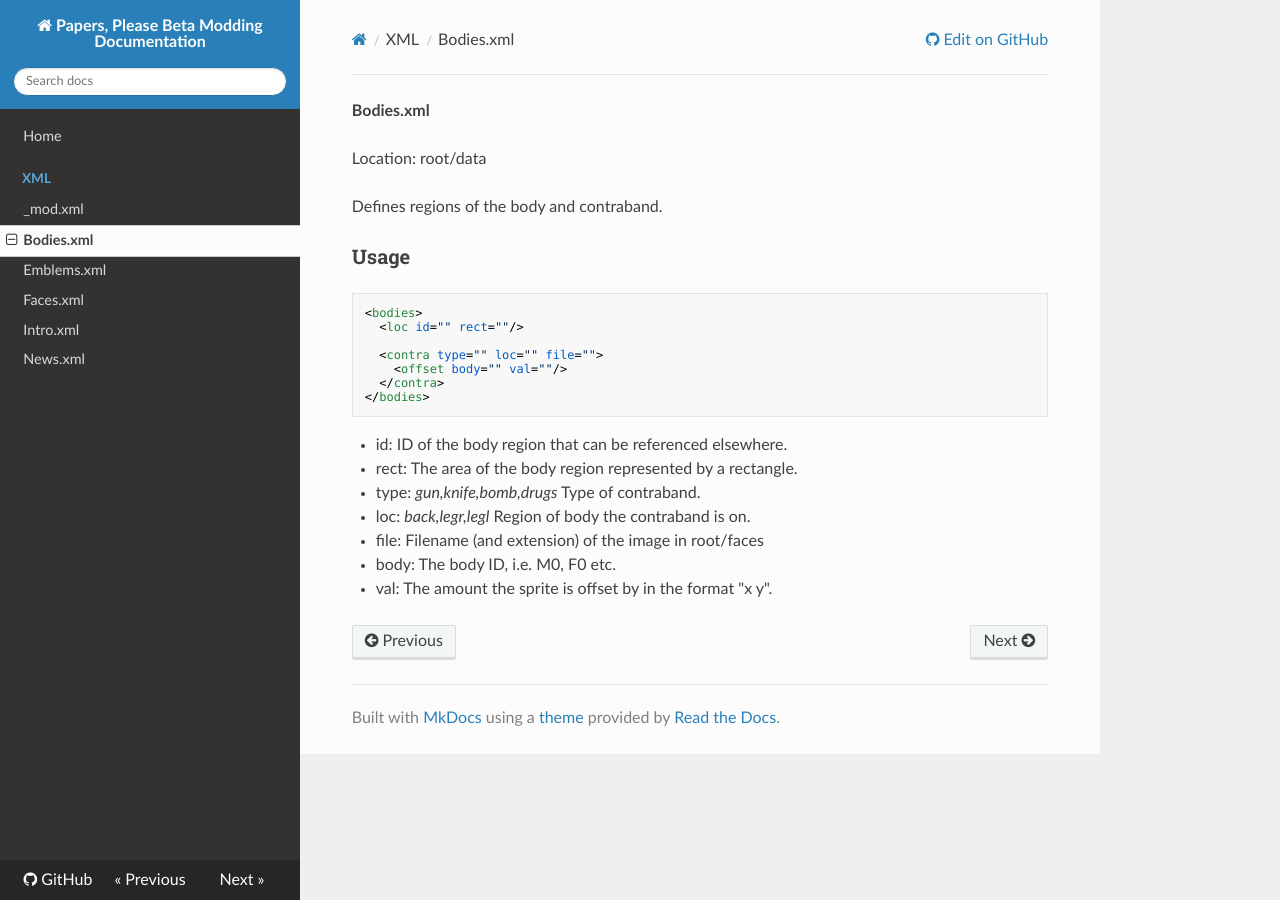
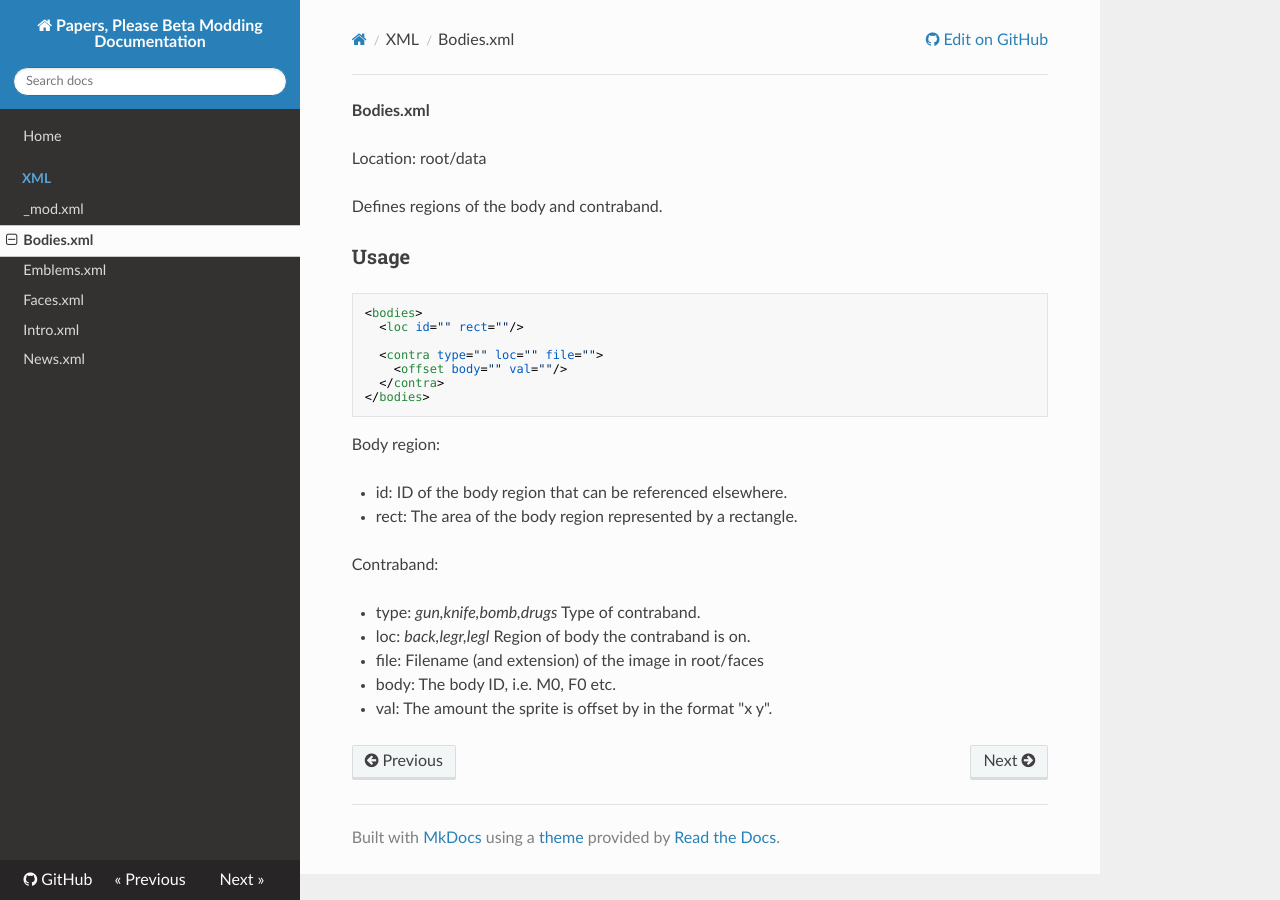
Before and after one commit to marinesciencedude/PapersPleaseModdingDoc, an MkDocs documentation site: the page built from docs/xml/Bodies.md, in a window 1280 px wide. Built offline with MkDocs 1.6.1, drawn with Linux system fonts in a browser that asks for light colours; nearby versions of some CDN libraries.

Commit message:
Added sub-headings for definitions

````diff
--- a/docs/xml/Bodies.md
+++ b/docs/xml/Bodies.md
@@ -16,8 +16,12 @@ Defines regions of the body and contraband.
 </bodies>
 ```
 
+Body region:
+
 * id: ID of the body region that can be referenced elsewhere.
 * rect: The area of the body region represented by a rectangle.
+
+Contraband:
 
 * type: _gun,knife,bomb,drugs_ Type of contraband.
 * loc: _back,legr,legl_ Region of body the contraband is on.
````
